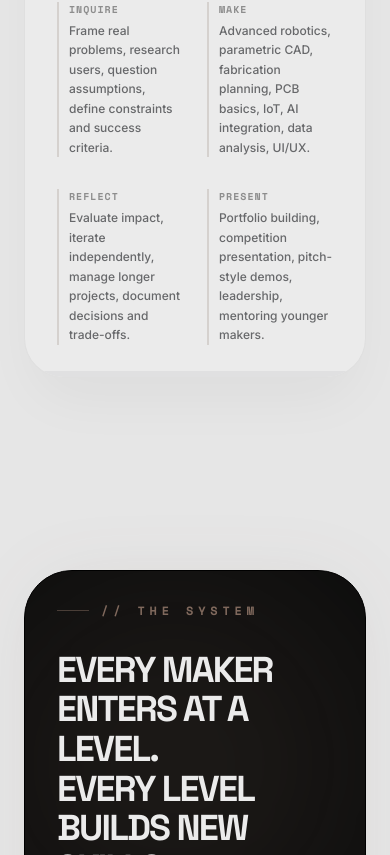
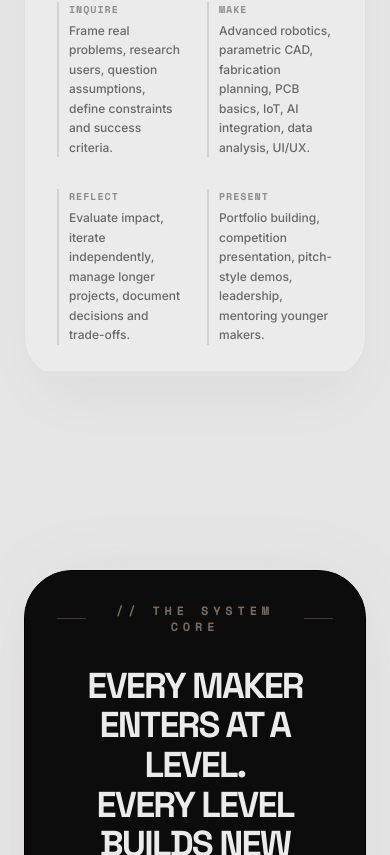
Before and after one commit to pratikb1234/Makerreactor, a React (Vite) app: page / in a window 390 px wide. Shown: the part 11145-12000 px from the top of the page. Built offline with nearby package versions, Linux system fonts and the light colour scheme.

Commit message:
Center THE SYSTEM card to allow elevator to plunge deep into the code core

```diff
--- a/src/components/ProgramPathway.jsx
+++ b/src/components/ProgramPathway.jsx
@@ -124,12 +124,12 @@ export default function ProgramPathway() {
         </div>
 
 
-        {/* The System - Dark Card */}
+        {/* The System - Dark Card (The Core) */}
         <motion.div
           initial={{ opacity: 0, y: 40 }}
           whileInView={{ opacity: 1, y: 0 }}
           viewport={{ once: true }}
-          className="mt-48 bg-[#0d0d0d] rounded-[3rem] p-8 md:p-16 relative overflow-hidden text-white group/system border border-black shadow-[0_0_80px_-20px_rgba(255,90,0,0.15)]"
+          className="mt-48 bg-[#0d0d0d] rounded-[3rem] p-8 md:p-16 relative overflow-hidden text-white group/system border border-black shadow-[0_0_80px_-20px_rgba(255,90,0,0.15)] flex flex-col items-center text-center"
         >
           {/* Symmetrical Circuit Illumination Box */}
           <div className="absolute inset-0 pointer-events-none z-0 mix-blend-screen opacity-70 group-hover/system:opacity-100 transition-opacity duration-700">
@@ -150,32 +150,36 @@ export default function ProgramPathway() {
             />
           </div>
 
-          <div className="absolute top-0 right-0 w-96 h-96 bg-[var(--color-accent)]/15 blur-[100px] rounded-full group-hover/system:bg-[var(--color-accent)]/20 transition-colors duration-700" />
+          {/* Deep Core Glow */}
+          <div className="absolute bottom-0 left-1/2 -translate-x-1/2 w-[800px] h-[400px] bg-[var(--color-accent)]/10 blur-[120px] rounded-full group-hover/system:bg-[var(--color-accent)]/20 transition-colors duration-1000" />
 
-          <div className="relative z-10 max-w-4xl">
-            <div className="font-mono text-xs uppercase tracking-[0.4em] font-bold text-[var(--color-accent)] mb-8 flex items-center gap-3">
+          <div className="relative z-10 max-w-4xl flex flex-col items-center">
+            <div className="font-mono text-xs uppercase tracking-[0.4em] font-bold text-[var(--color-accent)] mb-8 flex items-center justify-center gap-3">
               <div className="w-8 h-px bg-[var(--color-accent)]/50" />
-              // THE SYSTEM
+              // THE SYSTEM CORE
+              <div className="w-8 h-px bg-[var(--color-accent)]/50" />
             </div>
             <h3 className="text-4xl md:text-5xl lg:text-6xl font-display font-bold uppercase tracking-tighter leading-[1.1] mb-12">
               Every maker enters at a level. <br/>
-              <span className="inline-flex items-center gap-4 flex-wrap">
-                Every level builds new skills.
-                <span className="hidden md:inline-flex relative -top-1 w-6 h-6 items-center justify-center rounded-full border-2 border-[var(--color-accent)]">
-                  <span className="w-2 h-2 bg-[var(--color-accent)] rounded-full shadow-[0_0_10px_var(--color-accent)] animate-pulse" />
-                </span>
-              </span> <br/>
+              Every level builds new skills. <br/>
               Every project creates evidence of growth. <br/>
               Every showcase builds confidence.
             </h3>
-            <p className="text-2xl text-white/40 font-display italic">
+            <p className="text-2xl text-white/40 font-display italic mb-20">
               Nobody stays where they started.
             </p>
           </div>
 
-          {/* The Code Metaphor Widget */}
-          <div className="relative mt-12 md:absolute md:bottom-8 md:right-8 z-10 w-full md:w-[350px] shadow-2xl shadow-black/50 opacity-80 group-hover/system:opacity-100 transition-opacity duration-700">
-            <FloatingCodeWidget className="w-full" />
+          {/* The Code Metaphor Widget - Dropped in the center where the elevator descends */}
+          <div className="relative z-10 w-full md:w-[600px] shadow-2xl shadow-black/50 opacity-90 group-hover/system:opacity-100 transition-opacity duration-700">
+            {/* Elevator Port (Visual element showing where the rope connects) */}
+            <div className="absolute -top-8 left-1/2 -translate-x-1/2 w-24 h-8 flex flex-col items-center z-0">
+               <div className="w-16 h-8 bg-[#0a0a0a] rounded-t-xl border-x border-t border-[var(--color-accent)]/30 flex justify-center overflow-hidden">
+                  <div className="w-6 h-full bg-black shadow-[inset_0_10px_20px_rgba(0,0,0,1)]" />
+               </div>
+            </div>
+
+            <FloatingCodeWidget className="w-full relative z-10 border border-[var(--color-accent)]/20 shadow-[0_0_50px_rgba(255,90,0,0.1)]" />
           </div>
         </motion.div>
 
```
